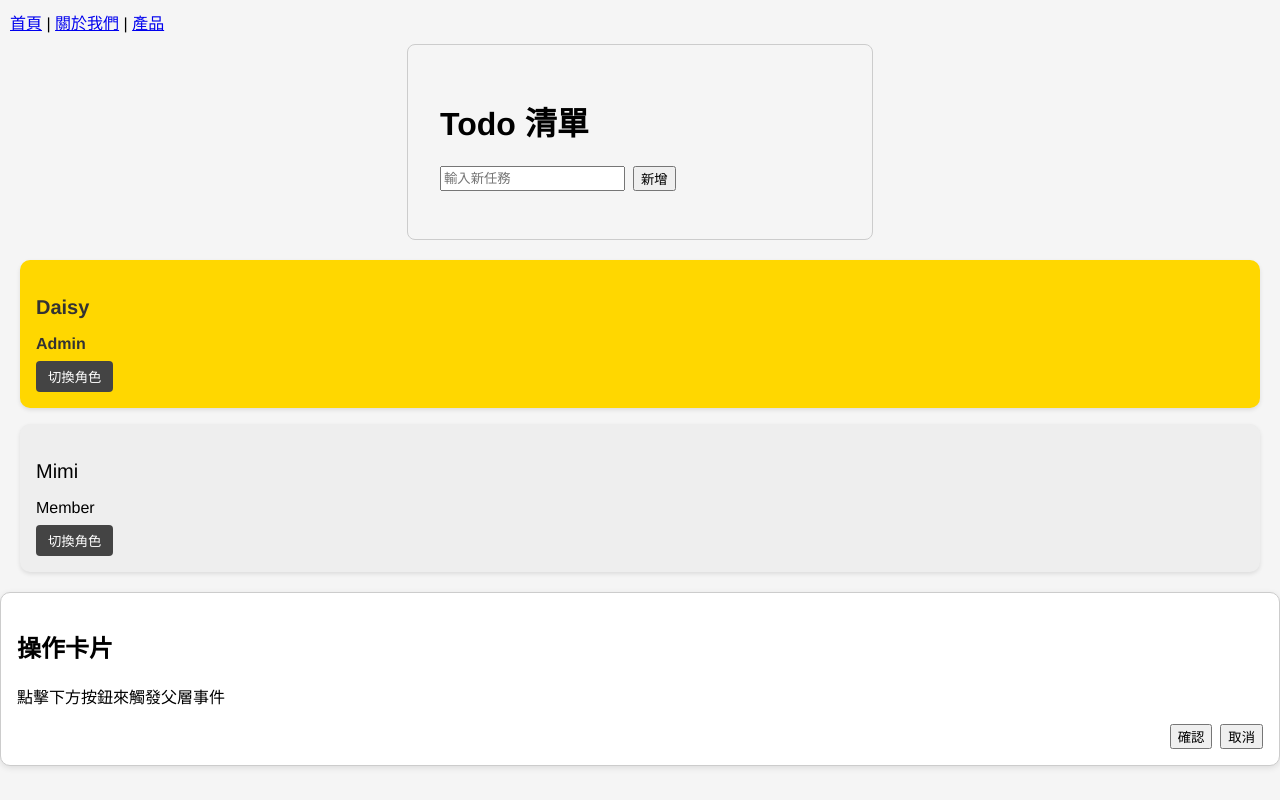
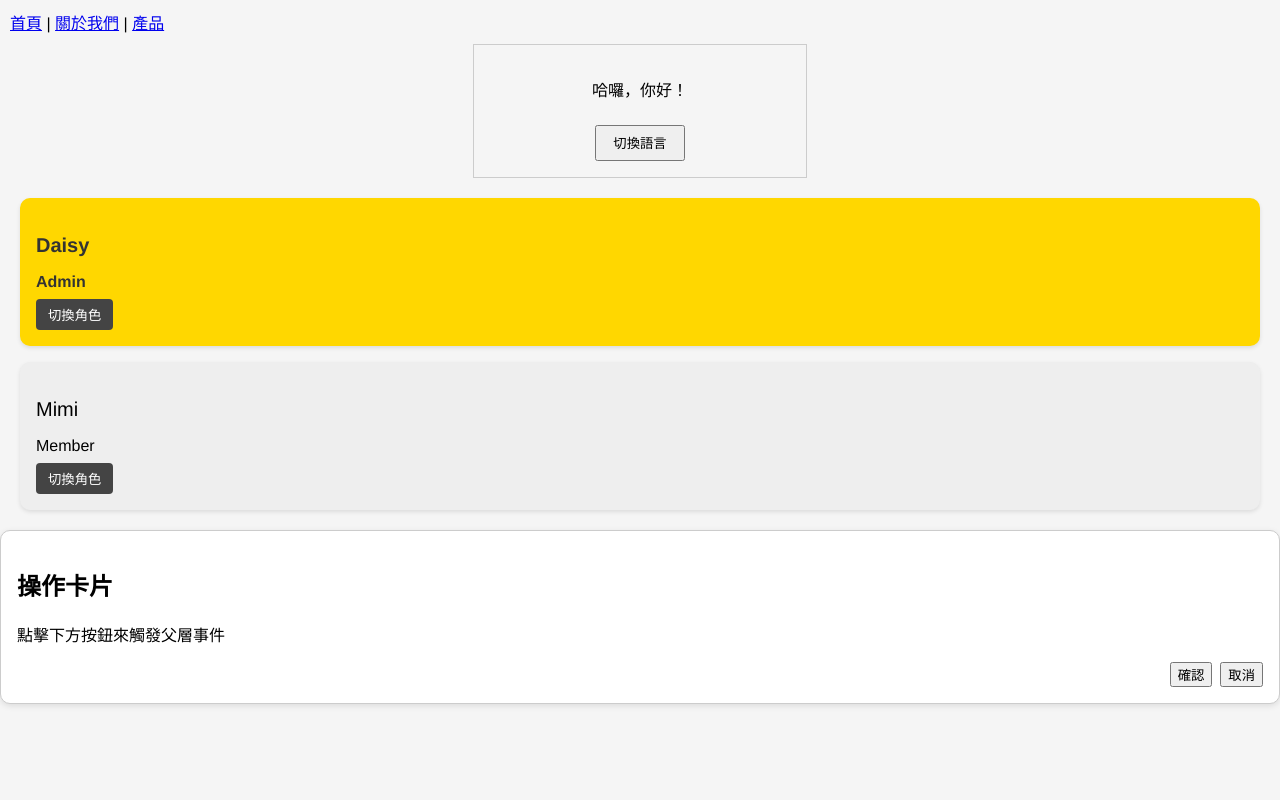
Before and after one commit to dai4116/vue3-ts, a Vue app: page /piniaTest in a window 1280 px wide. Built offline with nearby package versions, Linux system fonts and the light colour scheme.

Commit message:
update: lang

```diff
--- a/src/components/PiniaTest.vue
+++ b/src/components/PiniaTest.vue
@@ -1,79 +1,39 @@
 <script setup lang="ts">
-import { ref } from 'vue'
-import { useTodoStore } from '@/stores/counter'
+import { useLangStore } from '@/stores/lang'
 import { storeToRefs } from 'pinia'
+import { onMounted } from 'vue'
 
-const store = useTodoStore()
-const { todos } = storeToRefs(store)
+const store = useLangStore()
+const { t } = storeToRefs(store)
 
-const newTodo = ref('')
+onMounted(() => {
+  const saved = localStorage.getItem('lang')
+  if (saved === 'en' || saved === 'zh') {
+    store.setLang(saved)
+  }
+})
 
-function add() {
-  if (newTodo.value.trim()) {
-    store.addTodo(newTodo.value.trim())
-    newTodo.value = ''
-  }
-}
-
-function toggle(id: number) {
-  store.toggleDone(id)
-}
-
-function remove(id: number) {
-  store.removeTodo(id)
-}
 </script>
 
 <template>
-  <div class="todo-container">
-    <h1>Todo 清單</h1>
-    <div class="input-group">
-      <input v-model="newTodo" @keyup.enter="add" placeholder="輸入新任務" />
-      <button @click="add">新增</button>
-    </div>
-
-    <ul class="todo-list">
-      <li v-for="todo in todos" :key="todo.id">
-        <label>
-          <input type="checkbox" :checked="todo.done" @change="toggle(todo.id)" />
-          <span :class="{ done: todo.done }">{{ todo.text }}</span>
-        </label>
-        <button class="delete" @click="remove(todo.id)">❌</button>
-      </li>
-    </ul>
+  <div class="lang-toggle">
+    <p>{{ t.text }}</p>
+    <button @click="store.toggleLang">{{ t.switchLang }}</button>
   </div>
 </template>
 
+
 <style scoped>
-.todo-container {
-  max-width: 400px;
+.lang-toggle {
+  padding: 1rem;
+  border: 1px solid #ccc;
+  max-width: 300px;
   margin: auto;
-  padding: 2rem;
-  border: 1px solid #ccc;
-  border-radius: 8px;
+  text-align: center;
 }
-.input-group {
-  display: flex;
-  gap: 0.5rem;
-  margin-bottom: 1rem;
-}
-.todo-list {
-  list-style: none;
-  padding: 0;
-}
-.todo-list li {
-  display: flex;
-  justify-content: space-between;
-  align-items: center;
-  margin-bottom: 0.5rem;
-}
-.done {
-  text-decoration: line-through;
-  color: #888;
-}
-.delete {
-  background: transparent;
-  border: none;
+button {
+  margin-top: 0.5rem;
+  padding: 0.4rem 1rem;
   cursor: pointer;
 }
 </style>
--- /dev/null
+++ b/src/locales/en.json
@@ -0,0 +1,4 @@
+{
+  "text": "Hello there!",
+  "switchLang": "Switch Language"
+}
--- /dev/null
+++ b/src/locales/zh.json
@@ -0,0 +1,4 @@
+{
+  "text": "哈囉，你好！",
+  "switchLang": "切換語言"
+}
--- /dev/null
+++ b/src/stores/lang.ts
@@ -0,0 +1,26 @@
+import en from '@/locales/en.json'
+import zh from '@/locales/zh.json'
+import { defineStore } from 'pinia'
+import { computed, ref } from 'vue'
+
+export const useLangStore = defineStore('lang', () => {
+  const lang = ref<'zh' | 'en'>('zh')
+  const messages = { zh, en }
+
+  const t = computed(() => messages[lang.value])
+
+  function setLang(l: 'zh' | 'en') {
+    lang.value = l
+  }
+
+  function toggleLang() {
+    lang.value = lang.value === 'zh' ? 'en' : 'zh'
+  }
+
+  return {
+    lang,
+    t,
+    setLang,
+    toggleLang
+  }
+})
```
